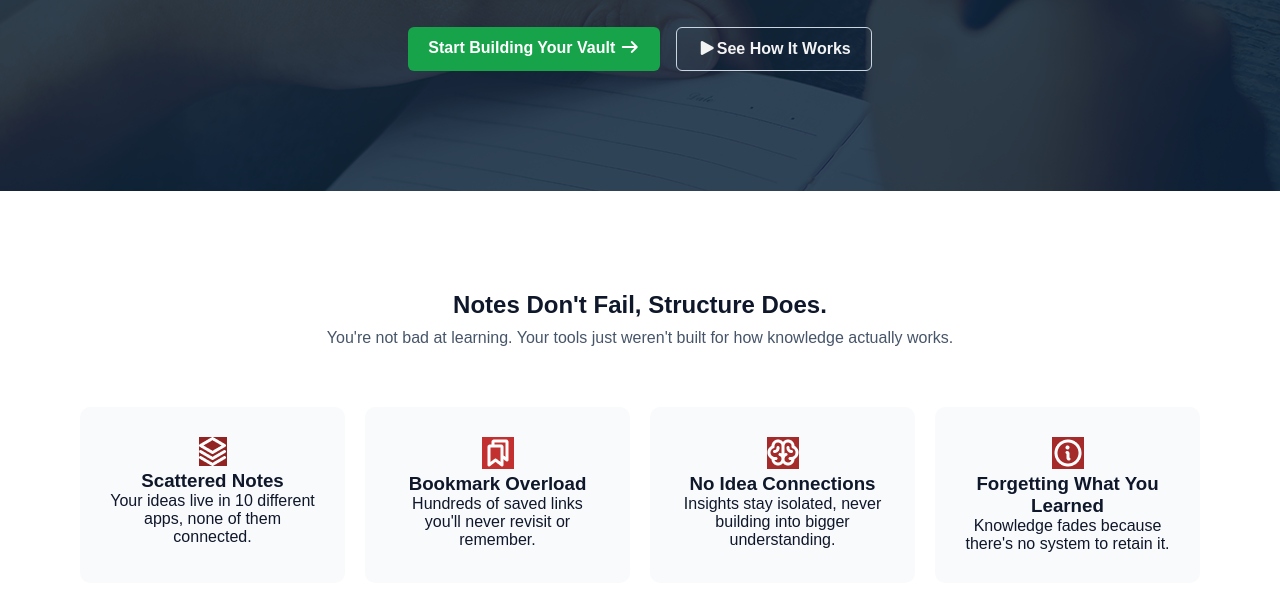
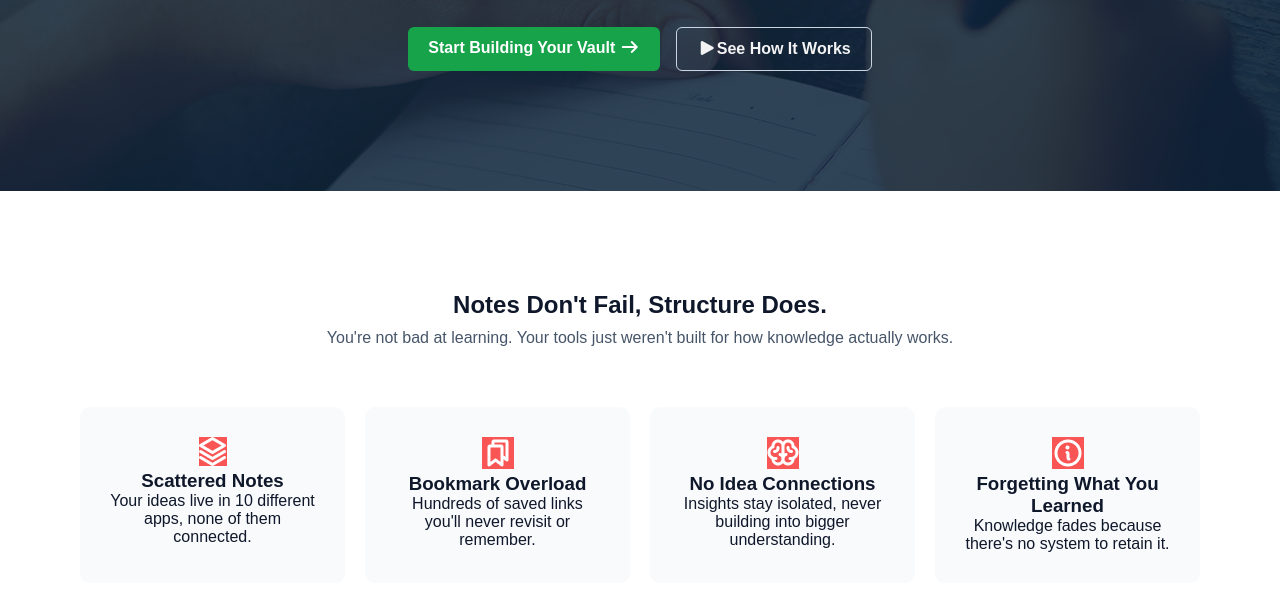
Before and after one commit to Noyon710/noyon-1st-html-webpage, a plain HTML site: page index.html in a window 1280 px wide. Shown: the part 447-1038 px from the top of the page. Drawn offline with Linux system fonts and the light colour scheme.

Commit message:
try to feixed some colour

```diff
--- a/index.html
+++ b/index.html
@@ -60,25 +60,25 @@
 
   <div class="cards">
     <div class="card">
-        <img style="background-color: rgb(146, 35, 35) " src="assets/Vector.png" alt="">
+        <img style="background-color: #F95555" src="assets/Vector.png" alt="">
       <h3>Scattered Notes</h3>
       <p>Your ideas live in 10 different apps, none of them connected.</p>
     </div>
 
     <div class="card">
-        <img style="background-color: rgb(194, 48, 48);" src="assets/Bookmarks.png" alt="">
+        <img style="background-color: #F95555;" src="assets/Bookmarks.png" alt="">
       <h3>Bookmark Overload</h3>
       <p>Hundreds of saved links you'll never revisit or remember.</p>
     </div>
 
     <div class="card">
-        <img style="background-color: brown;" src="assets/Brain.png" alt="">
+        <img style="background-color:#F95555;" src="assets/Brain.png" alt="">
       <h3>No Idea Connections</h3>
       <p>Insights stay isolated, never building into bigger understanding.</p>
     </div>
 
     <div class="card">
-        <img style="background-color: brown;" src="assets/Info.png" alt="">
+        <img style="background-color: #F95555;" src="assets/Info.png" alt="">
       <h3>Forgetting What You Learned</h3>
       <p>Knowledge fades because there's no system to retain it.</p>
     </div>
--- a/styles.css/style.css
+++ b/styles.css/style.css
@@ -203,7 +203,7 @@ body{
 
 .hr{
   margin:30px 0;
-  border:0.5px solid #1e293b;
+  border:0.5px solid colour:#020617linear;
 }
 
 .copyright{
```
